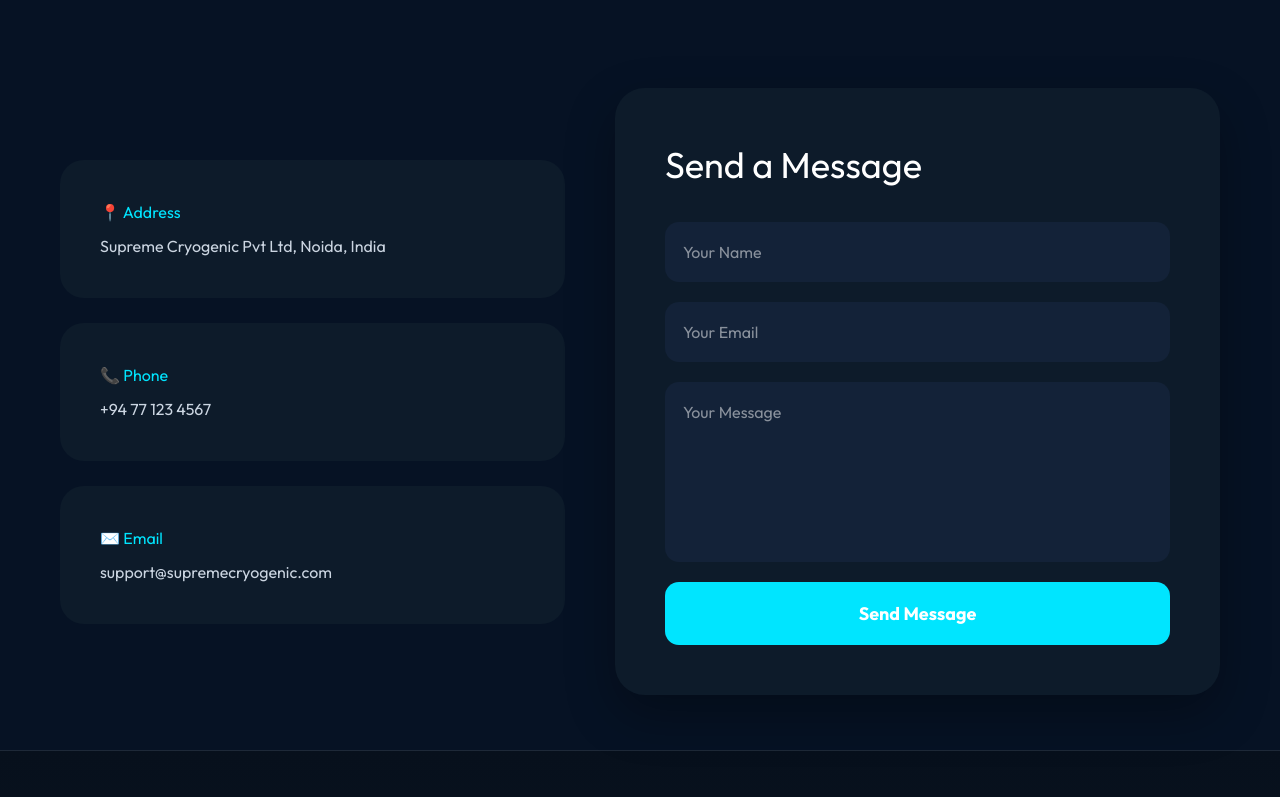
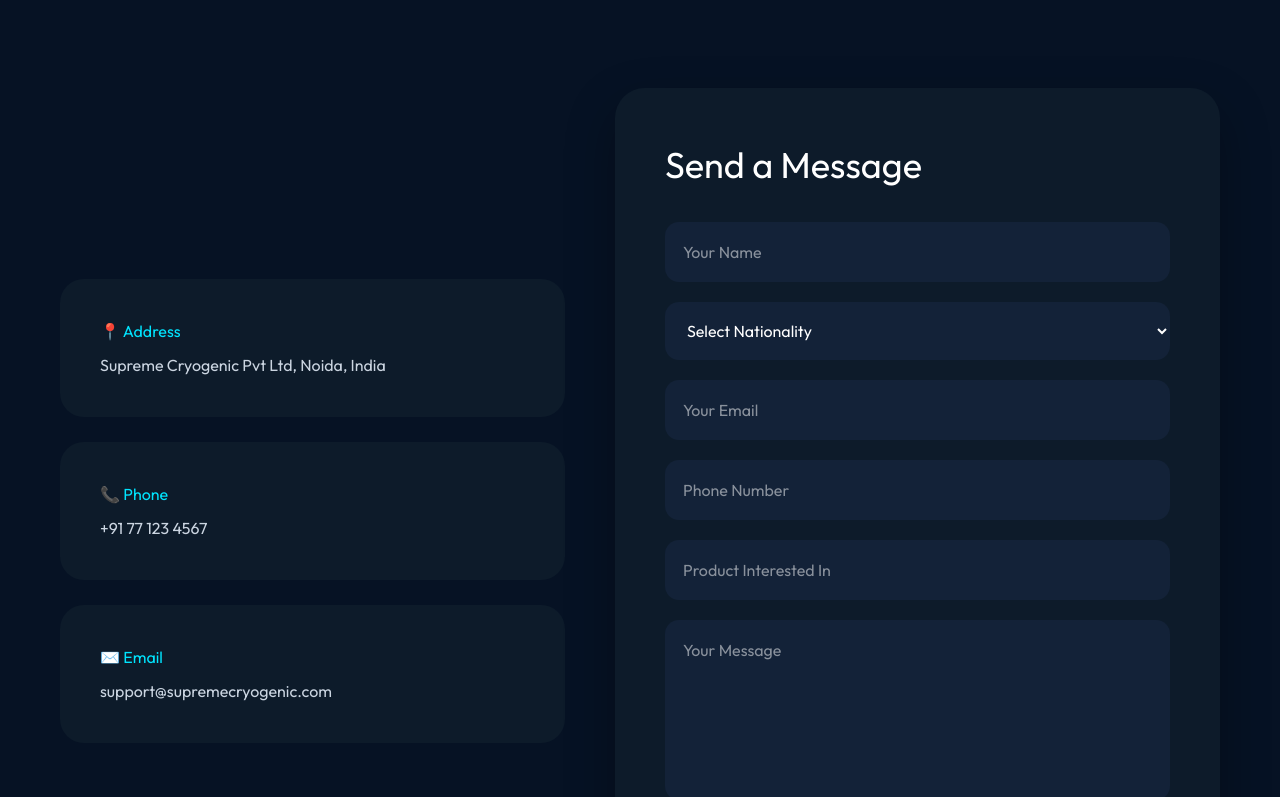
Before and after one commit to harshkr001/Supreme_Cyogenic, a React (Vite) app: page /contact in a window 1280 px wide. Shown: the part 460-1257 px from the top of the page. Built offline with nearby package versions, Linux system fonts and the light colour scheme.

Commit message:
Integrated contact form with MangoDB backend

```diff
--- a/src/Pages/Contact.jsx
+++ b/src/Pages/Contact.jsx
@@ -1,6 +1,57 @@
-
+import { useState } from "react";
 
 function Contact() {
+  const [formData, setFormData] = useState({
+    name: "",
+    nationality: "",
+    email: "",
+    phone: "",
+    product: "",
+    message: ""
+  });
+
+  const handleChange = (e) => {
+    const { name, value } = e.target;
+    setFormData((prev) => ({
+      ...prev,
+      [name]: value
+    }));
+  };
+
+  const handleSubmit = async (e) => {
+  e.preventDefault();
+
+  try {
+    const response = await fetch("http://localhost:5000/api/inquiry", {
+      method: "POST",
+      headers: {
+        "Content-Type": "application/json",
+      },
+      body: JSON.stringify(formData),
+    });
+
+    const data = await response.json();
+
+    if (response.ok) {
+      alert("Inquiry submitted successfully!");
+
+      setFormData({
+        name: "",
+        nationality: "",
+        email: "",
+        phone: "",
+        product: "",
+        message: "",
+      });
+    } else {
+      alert(data.message || "Something went wrong");
+    }
+  } catch (error) {
+    console.error(error);
+    alert("Server error");
+   }
+};
+
   return (
     <div
       style={{
@@ -84,7 +135,7 @@ function Contact() {
           >
             <h2 style={{ color: "#00e5ff" }}>📞 Phone</h2>
             <p style={{ color: "#cbd5e1", marginTop: "10px" }}>
-              +94 77 123 4567
+              +91 77 123 4567
             </p>
           </div>
 
@@ -124,6 +175,7 @@ function Contact() {
           </h2>
 
           <form
+            onSubmit={handleSubmit}
             style={{
               display: "flex",
               flexDirection: "column",
@@ -133,17 +185,61 @@ function Contact() {
 
             <input
               type="text"
+              name="name"
+              value={formData.name}
+              onChange={handleChange}
               placeholder="Your Name"
               style={inputStyle}
             />
 
+            <select
+              name="nationality"
+              value={formData.nationality}
+              onChange={handleChange}
+              style={inputStyle}
+            >
+             <option value="">Select Nationality</option>
+             <option value="Indian">Indian</option>
+             <option value="Sri Lankan">Sri Lankan</option>
+             <option value="American">American</option>
+             <option value="British">British</option>
+             <option value="Canadian">Canadian</option>
+             <option value="Australian">Australian</option>
+             <option value="Other">Other</option>
+            </select>
+
             <input
               type="email"
+              name="email"
+              value={formData.email}
+              onChange={handleChange}
               placeholder="Your Email"
               style={inputStyle}
             />
 
+            <input
+              type="text"
+              name="phone"
+              value={formData.phone}
+              onChange={handleChange}
+              placeholder="Phone Number"
+              style={inputStyle}
+            />
+
+
+            <input
+              type="text"
+              name="product"
+              value={formData.product}
+              onChange={handleChange}
+              placeholder="Product Interested In"
+              style={inputStyle}
+            />
+
             <textarea
+              name="message"
+              value={formData.message}
+              onChange={handleChange}
               placeholder="Your Message"
               rows="6"
               style={{
@@ -153,6 +249,7 @@ function Contact() {
             />
 
             <button
+              type="submit"
               style={{
                 padding: "18px",
                 background: "#00e5ff",
```
Also changed, not shown: 2 other files (tests, documents, lock files or other folders).
